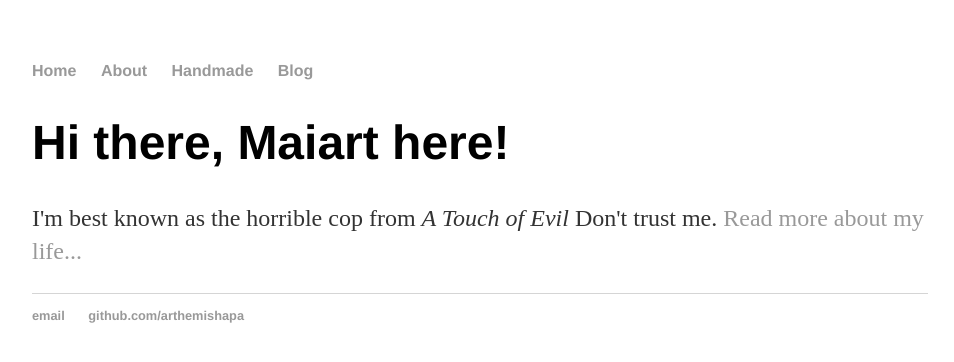
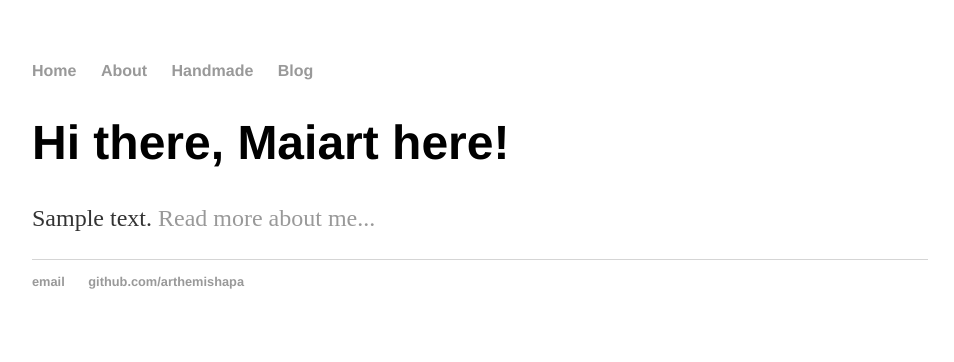
Before and after one commit to arthemishapa/arthemishapa.github.io, a Jekyll site: the page index.html, which Jekyll copies as it is, in a window 1280 px wide. Shown: the top 362 px of the page, without its empty margins (160-1114 px from the left). Built offline with Jekyll 4.4.1, drawn with Linux system fonts in a browser that asks for light colours.

Commit message:
Update index.html

```diff
--- a/index.html
+++ b/index.html
@@ -17,7 +17,7 @@
 		<div class="container">
     		<div class="blurb">
         		<h1>Hi there, Maiart here!</h1>
-				<p>I'm best known as the horrible cop from <em>A Touch of Evil</em> Don't trust me. <a href="/about">Read more about my life...</a></p>
+				<p>Sample text. <a href="/about">Read more about me...</a></p>
     		</div><!-- /.blurb -->
 		</div><!-- /.container -->
 		<footer>
```
